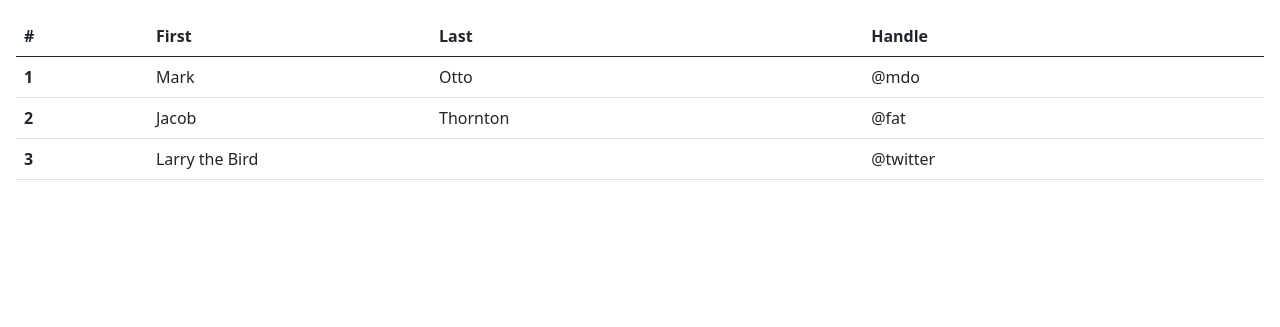
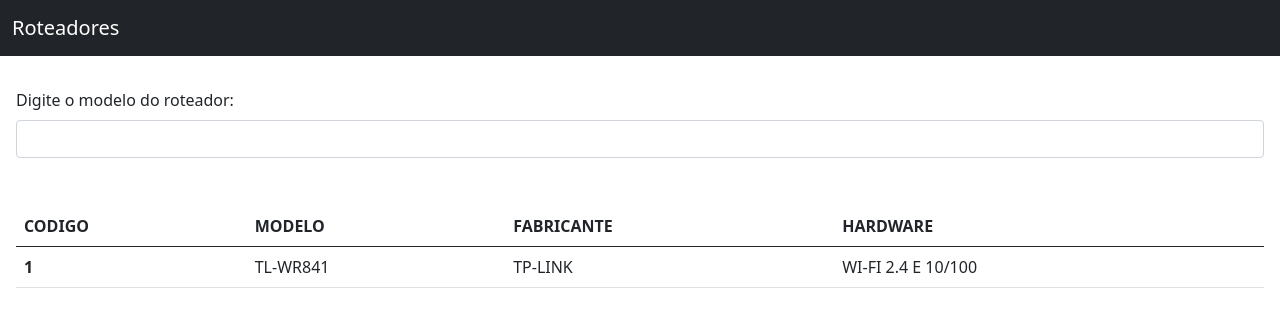
Before and after one commit to camehu/listrouters, a FastAPI app: page / in a window 1280 px wide. Shown: the top 327 px of the page. Run offline with FastAPI, Linux system fonts and the light colour scheme.

Commit message:
up_index

```diff
--- a/templates/index.html
+++ b/templates/index.html
@@ -8,37 +8,59 @@
     <!-- Bootstrap CSS -->
     <link href="https://cdn.jsdelivr.net/npm/bootstrap@5.0.2/dist/css/bootstrap.min.css" rel="stylesheet" integrity="sha384-EVSTQN3/azprG1Anm3QDgpJLIm9Nao0Yz1ztcQTwFspd3yD65VohhpuuCOmLASjC" crossorigin="anonymous">
 
-    <title>Hello, world!</title>
+    <title>Lista - Roteadores</title>
   </head>
   <body>
+  <section id="navbarlist">
+      <nav class="navbar navbar-expand-sm bg-dark navbar-dark">
+  <div class="container-fluid">
+    <a class="navbar-brand" href="#">Roteadores</a>
+    <button class="navbar-toggler" type="button" data-bs-toggle="collapse" data-bs-target="#navbarSupportedContent" aria-controls="navbarSupportedContent" aria-expanded="false" aria-label="Toggle navigation">
+      <span class="navbar-toggler-icon"></span>
+    </button>
+    <div class="collapse navbar-collapse" id="navbarSupportedContent">
+      <ul class="navbar-nav me-auto mb-2 mb-lg-0">
+        <li class="nav-item">
+          <a class="nav-link active" aria-current="page" href="#"></a>
+        </li>
+        <li class="nav-item">
+          <a class="nav-link" href="#"></a>
+        </li>
+
+        <li class="nav-item">
+          <a class="nav-link disabled" href="#" tabindex="-1" aria-disabled="true">  </a>
+        </li>
+      </ul>
+
+    </div>
+  </div>
+</nav>
+  </section>
+
+  <div id="input" style="padding:1em;">
+      <div class="mb-3 mt-3">
+      <label for="email" class="form-label">Digite o modelo do roteador:</label>
+      <input type="email" class="form-control" id="email" name="email">
+    </div>
+  </div>
   <section id="list" style="padding:1em;">
               <table class="table">
             <thead>
               <tr>
-                <th scope="col">#</th>
-                <th scope="col">First</th>
-                <th scope="col">Last</th>
-                <th scope="col">Handle</th>
+                <th scope="col">CODIGO</th>
+                <th scope="col">MODELO</th>
+                <th scope="col">FABRICANTE</th>
+                <th scope="col">HARDWARE</th>
               </tr>
             </thead>
             <tbody>
               <tr>
                 <th scope="row">1</th>
-                <td>Mark</td>
-                <td>Otto</td>
-                <td>@mdo</td>
+                <td>TL-WR841</td>
+                <td>TP-LINK</td>
+                <td>WI-FI 2.4 E 10/100</td>
               </tr>
-              <tr>
-                <th scope="row">2</th>
-                <td>Jacob</td>
-                <td>Thornton</td>
-                <td>@fat</td>
-              </tr>
-              <tr>
-                <th scope="row">3</th>
-                <td colspan="2">Larry the Bird</td>
-                <td>@twitter</td>
-              </tr>
+
             </tbody>
           </table>
 
```
